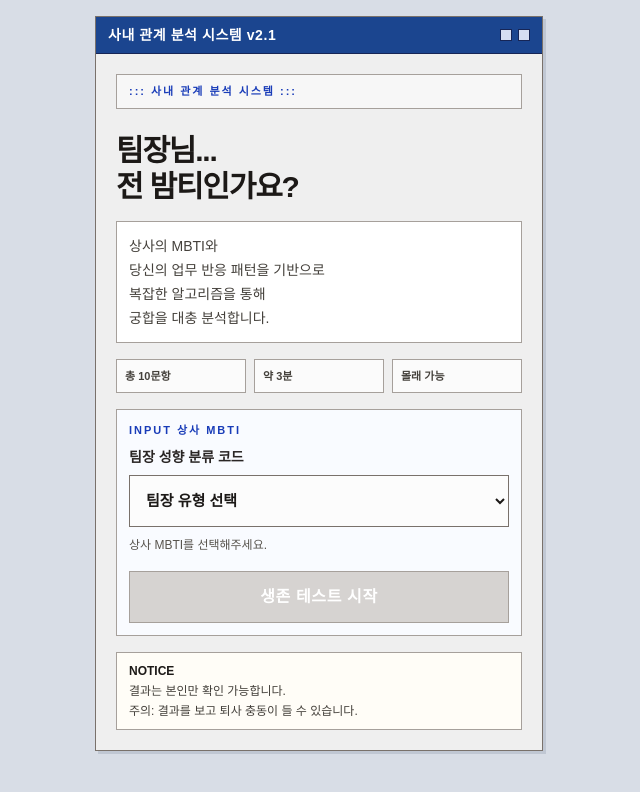
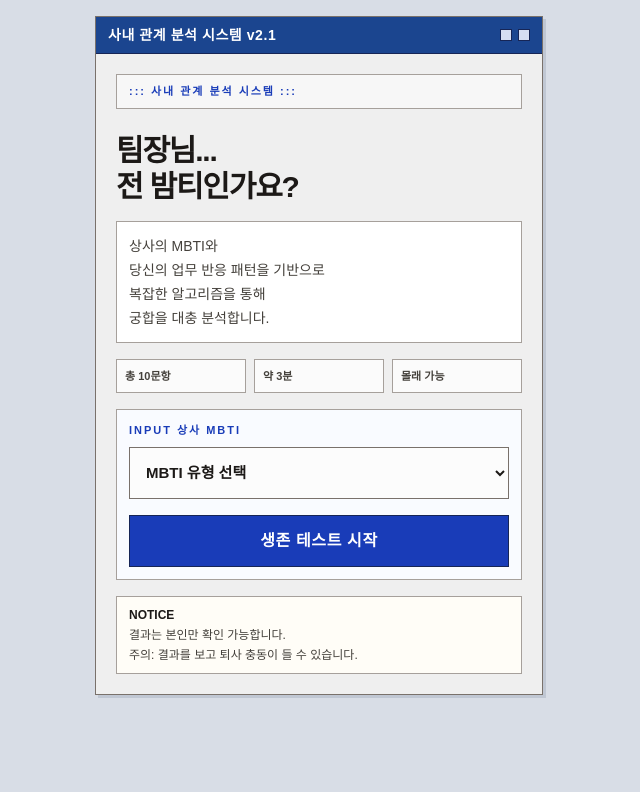
Before and after one commit to yzhyun/boss-fit, a Next.js app: page / in a window 1280 px wide. Shown: the top 792 px of the page, without its empty margins (321-961 px from the left). Built offline with nearby package versions, Linux system fonts and the light colour scheme.

Commit message:
Simplify boss MBTI start form

```diff
--- a/app/_components/start-form.tsx
+++ b/app/_components/start-form.tsx
@@ -7,8 +7,6 @@ import { MBTI_TYPES, type MbtiType } from "@/lib/constants";
 export function StartForm() {
   const router = useRouter();
   const [bossMbti, setBossMbti] = useState<MbtiType | "">("");
-
-  const isDisabled = bossMbti === "";
 
   function handleSubmit(event: React.FormEvent<HTMLFormElement>) {
     event.preventDefault();
@@ -26,12 +24,6 @@ export function StartForm() {
         <p className="text-[11px] font-bold tracking-[0.18em] text-blue-800">
           INPUT 상사 MBTI
         </p>
-        <label
-          htmlFor="boss-mbti"
-          className="block text-sm font-bold text-stone-800"
-        >
-          팀장 성향 분류 코드
-        </label>
         <select
           id="boss-mbti"
           name="bossMbti"
@@ -40,24 +32,18 @@ export function StartForm() {
           className="h-13 w-full border border-stone-500 bg-[#fcfcfc] px-3 text-[15px] font-bold text-stone-900 outline-none transition focus:border-blue-800"
           aria-describedby="boss-mbti-help"
         >
-          <option value="">팀장 유형 선택</option>
+          <option value="">MBTI 유형 선택</option>
           {MBTI_TYPES.map((type) => (
             <option key={type} value={type}>
               {type}
             </option>
           ))}
         </select>
-        <p id="boss-mbti-help" className="text-xs leading-5 text-stone-600">
-          {isDisabled
-            ? "상사 MBTI를 선택해주세요."
-            : `선택 완료: ${bossMbti} / 팀장 성향 매칭 대기 중`}
-        </p>
       </div>
 
       <button
         type="submit"
-        disabled={isDisabled}
-        className="flex h-13 w-full items-center justify-center border border-blue-950 bg-blue-800 text-base font-black tracking-[0.04em] text-white transition hover:bg-blue-700 disabled:cursor-not-allowed disabled:border-stone-400 disabled:bg-stone-300"
+        className="flex h-13 w-full items-center justify-center border border-blue-950 bg-blue-800 text-base font-black tracking-[0.04em] text-white transition hover:bg-blue-700"
       >
         생존 테스트 시작
       </button>
```
